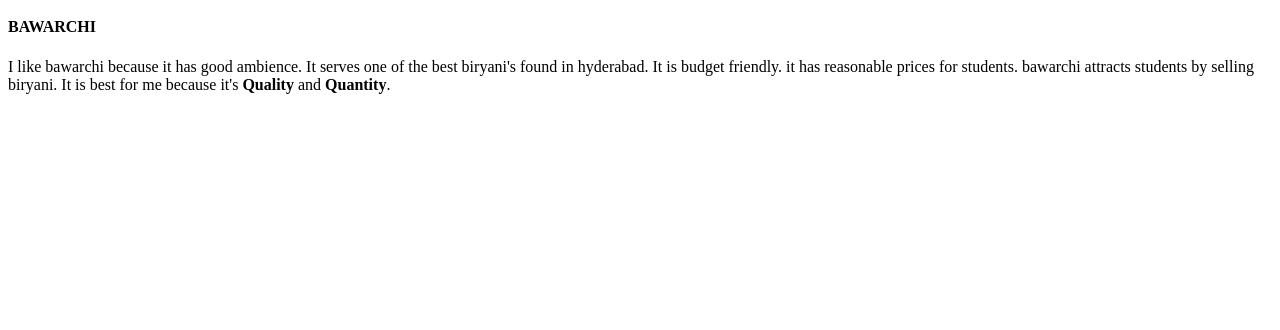
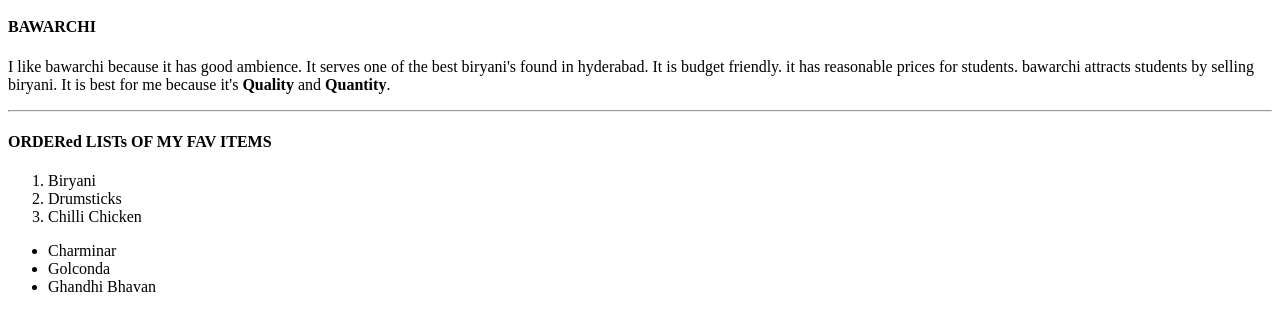
Before and after one commit to 44-563-Web-Apps-S24/44563-webapps-s24-assignment3-ViplavBilla, a plain HTML site: page index.html in a window 1280 px wide. Shown: the part 48-378 px from the top of the page. Drawn offline with Linux system fonts and the light colour scheme.

Commit message:
Update index.html

```diff
--- a/index.html
+++ b/index.html
@@ -13,5 +13,19 @@
             It is budget friendly. it has reasonable prices for students. bawarchi attracts students by selling biryani.
             It is best for me because it's <b>Quality</b> and <b>Quantity</b>.
         </P>
+        <hr>
+        <h4>ORDERed LISTs OF MY FAV ITEMS </h4>
+        <ol>
+            <li>Biryani</li>
+            <li>Drumsticks</li>
+            <li>Chilli Chicken</li>
+        </ol>
+        <UL>
+            <li>
+                Charminar
+            </li>
+            <li>Golconda</li>
+            <li>Ghandhi Bhavan</li>
+        </UL>
     </body>
 </html>
```
